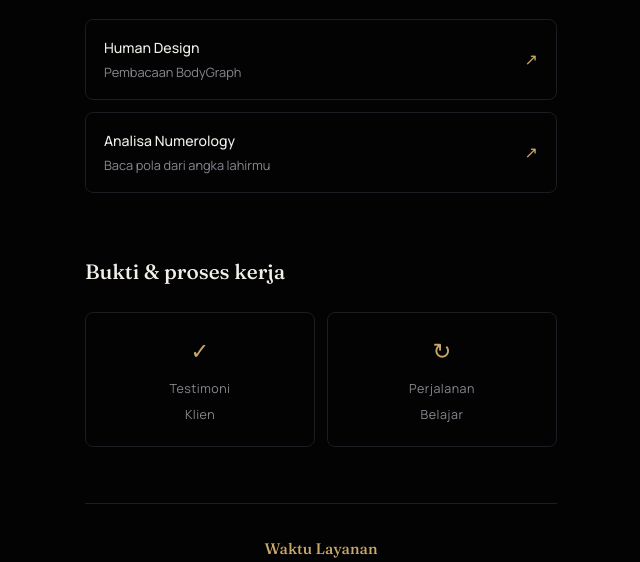
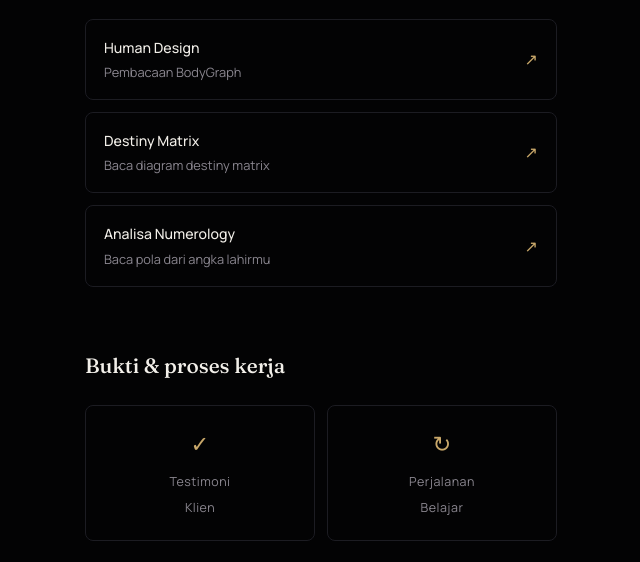
Before and after one commit to Fauzantarot/fauzantarot.github.io, a plain HTML site: page index.html in a window 1280 px wide. Shown: the part 1521-2083 px from the top of the page, without its empty margins (319-959 px from the left). Drawn offline with Linux system fonts and the light colour scheme.

Commit message:
Add link to Destiny Matrix in index.html

```diff
--- a/index.html
+++ b/index.html
@@ -237,6 +237,14 @@
         </div>
         <span class="entry-arrow">↗</span>
       </a>
+      <a class="entry"
+href="https://fauzantarot.github.io/destinymatrix/" target="_blank" rel="noopener noreferrer">
+        <div>
+          <div class="entry-title">Destiny Matrix</div>
+          <div class="entry-sub">Baca diagram destiny matrix</div>
+        </div>
+        <span class="entry-arrow">↗</span>
+      </a>
       <a class="entry" href="https://fauzantarot.github.io/Numerology/" target="_blank" rel="noopener noreferrer">
         <div>
           <div class="entry-title">Analisa Numerology</div>
```
